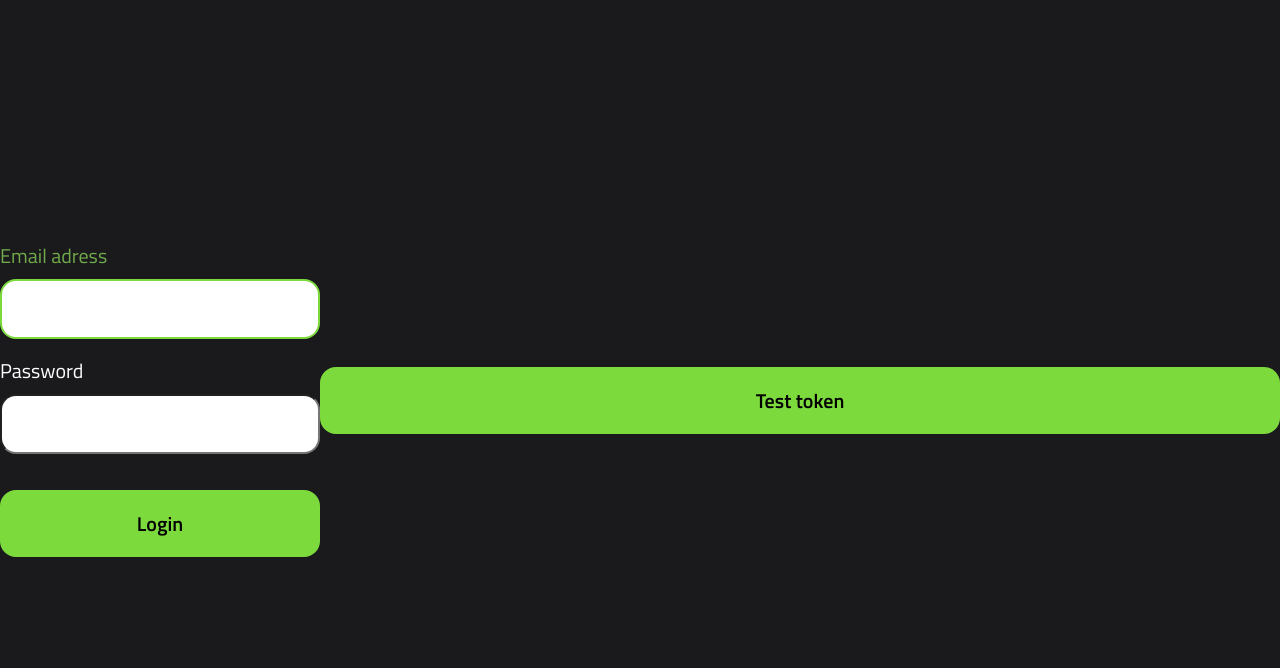
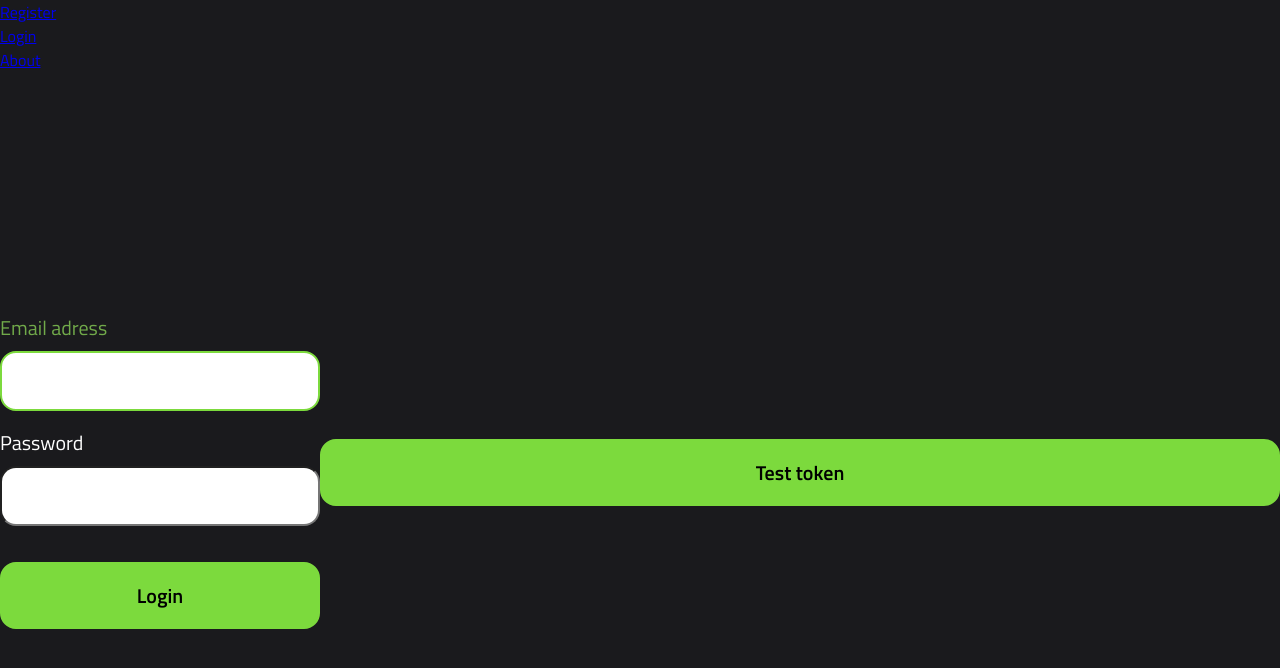
Before and after one commit to BVictorB/geobattle, a React (Create React App) app in the folder client/: page /login in a window 1280 px wide. Shown: the top 668 px of the page. Built offline with nearby package versions, Linux system fonts and the light colour scheme.

Commit message:
added global state for token

```diff
--- a/client/src/App.tsx
+++ b/client/src/App.tsx
@@ -1,13 +1,46 @@
-import { BrowserRouter as Router, Route } from 'react-router-dom'
-import { HomeScreen, RoomScreen, RegisterScreen, LoginScreen } from '@screens'
+import { useMemo, useState } from 'react'
+import { BrowserRouter as Router, Route, Link } from 'react-router-dom'
+import { Home, Room, Register, Login } from '@pages'
+import { TokenContext } from './TokenContext'
 
-const App = () => (
-  <Router>
-    <Route path='/' exact component={HomeScreen} />
-    <Route path='/room/:id' component={RoomScreen} />
-    <Route path='/register/' component={RegisterScreen} />
-    <Route path='/login/' component={LoginScreen} />
-  </Router>
-)
+const App = () => {
+  const [token, setToken] = useState<string | null>(null)
+  const tokenValue = useMemo(() => ({ token, setToken }), [token, setToken])
+
+  return (
+    <Router>
+      <nav>
+        <ul>
+          {token ?
+            <>
+              <li>
+                <Link to='/rooms'>Rooms</Link>
+              </li>
+              <li>
+                <Link to='/create'>Create Room</Link>
+              </li>
+            </>
+          :
+            <>
+              <li>
+                <Link to='/register'>Register</Link>
+              </li>
+              <li>
+                <Link to='/login'>Login</Link>
+              </li>
+            </>
+          }
+          <Link to='/about'>About</Link>
+        </ul>
+      </nav>
+      <TokenContext.Provider value={tokenValue}>
+        <Route path='/login/' component={Login} />
+        <Route path='/register/' component={Register} />
+      </TokenContext.Provider>
+      <Route path='/' exact component={Home} />
+      <Route path='/room/:id' component={Room} />
+    </Router>
+  )
+}
 
 export default App
--- /dev/null
+++ b/client/src/TokenContext.ts
@@ -0,0 +1,3 @@
+import { createContext } from 'react'
+
+export const TokenContext = createContext<any>(null)
--- a/client/src/screens/HomeScreen/index.tsx
+++ b/client/src/pages/Home/index.tsx
@@ -1,9 +1,9 @@
 import { FormEvent, useState } from 'react'
 import { Redirect } from 'react-router'
 import { Input } from '@components'
-import './HomeScreen.scss'
+import './Home.scss'
 
-const HomeScreen = () => {
+const Home = () => {
   const [name, setName] = useState<string>()
   const [rounds, setRounds] = useState<number>()
   const [time, setTime] = useState<number>()
@@ -59,4 +59,4 @@ const HomeScreen = () => {
   )
 }
 
-export default HomeScreen
+export default Home
--- a/client/src/screens/LoginScreen/index.tsx
+++ b/client/src/pages/Login/index.tsx
@@ -1,5 +1,6 @@
-import { FormEvent, useState } from 'react'
+import { FormEvent, useContext, useState } from 'react'
 import { Input } from '@components'
+import { TokenContext } from '../../TokenContext'
 
 interface Auth {
   auth: boolean,
@@ -7,10 +8,10 @@ interface Auth {
   message?: string
 }
 
-const LoginScreen = () => {
+const Login = () => {
   const [email, setEmail] = useState<string>()
   const [password, setPassword] = useState<string>()
-  const [token, setToken] = useState<any>(null)
+  const { token, setToken } = useContext(TokenContext)
 
   const login = (e: FormEvent) => {
     e.preventDefault()
@@ -78,4 +79,4 @@ const LoginScreen = () => {
   )
 }
 
-export default LoginScreen
+export default Login
--- a/client/src/screens/RegisterScreen/index.tsx
+++ b/client/src/pages/Register/index.tsx
@@ -1,10 +1,12 @@
-import { FormEvent, useState } from 'react'
+import { FormEvent, useState, useContext } from 'react'
 import { Input } from '@components'
+import { TokenContext } from '../../TokenContext'
 
-const RegisterScreen = () => {
+const Register = () => {
   const [email, setEmail] = useState<string>()
   const [password, setPassword] = useState<string>()
   const [repeatedPassword, setRepeatedPassword] = useState<string>()
+  const { token, setToken } = useContext(TokenContext)
 
   const register = (e: FormEvent) => {
     e.preventDefault()
@@ -54,4 +56,4 @@ const RegisterScreen = () => {
   )
 }
 
-export default RegisterScreen
+export default Register
--- /dev/null
+++ b/client/src/pages/index.ts
@@ -0,0 +1,4 @@
+export { default as Home } from './Home'
+export { default as Room } from './Room'
+export { default as Register } from './Register'
+export { default as Login } from './Login'
--- a/client/src/screens/index.ts
+++ /dev/null
@@ -1,4 +0,0 @@
-export { default as HomeScreen } from './HomeScreen'
-export { default as RoomScreen } from './RoomScreen'
-export { default as RegisterScreen } from './RegisterScreen'
-export { default as LoginScreen } from './LoginScreen'
--- a/client/tsconfig.paths.json
+++ b/client/tsconfig.paths.json
@@ -5,7 +5,7 @@
       "@components": ["components"],
       "@interfaces": ["interfaces"],
       "@utils": ["utils"],
-      "@screens": ["screens"]
+      "@pages": ["pages"]
     }
   }
 }
```
Also changed, not shown: client/src/pages/Home/Home.scss (renamed from client/src/screens/HomeScreen/HomeScreen.scss), client/src/pages/Room/RoomScreen.scss (renamed from client/src/screens/RoomScreen/RoomScreen.scss), client/src/pages/Room/index.tsx (renamed from client/src/screens/RoomScreen/index.tsx), 1 other file (tests, documents, lock files or other folders).
